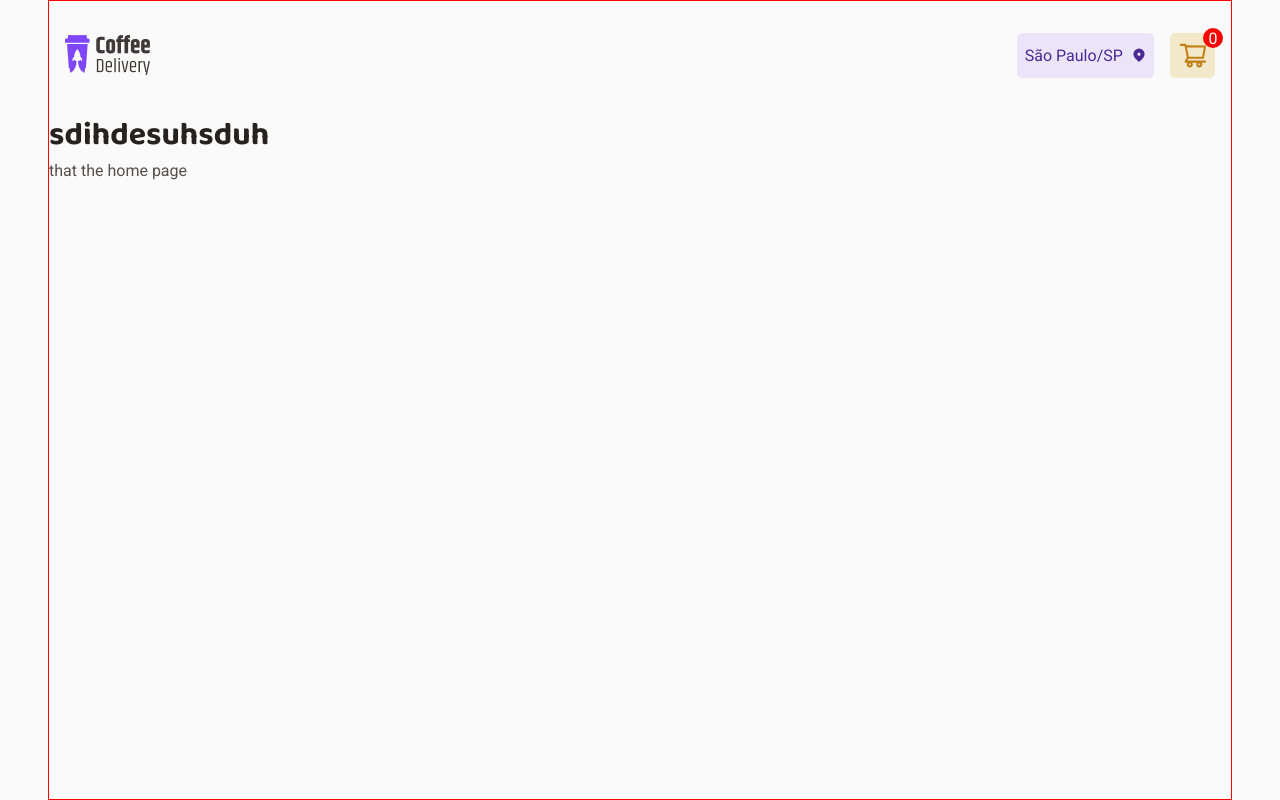
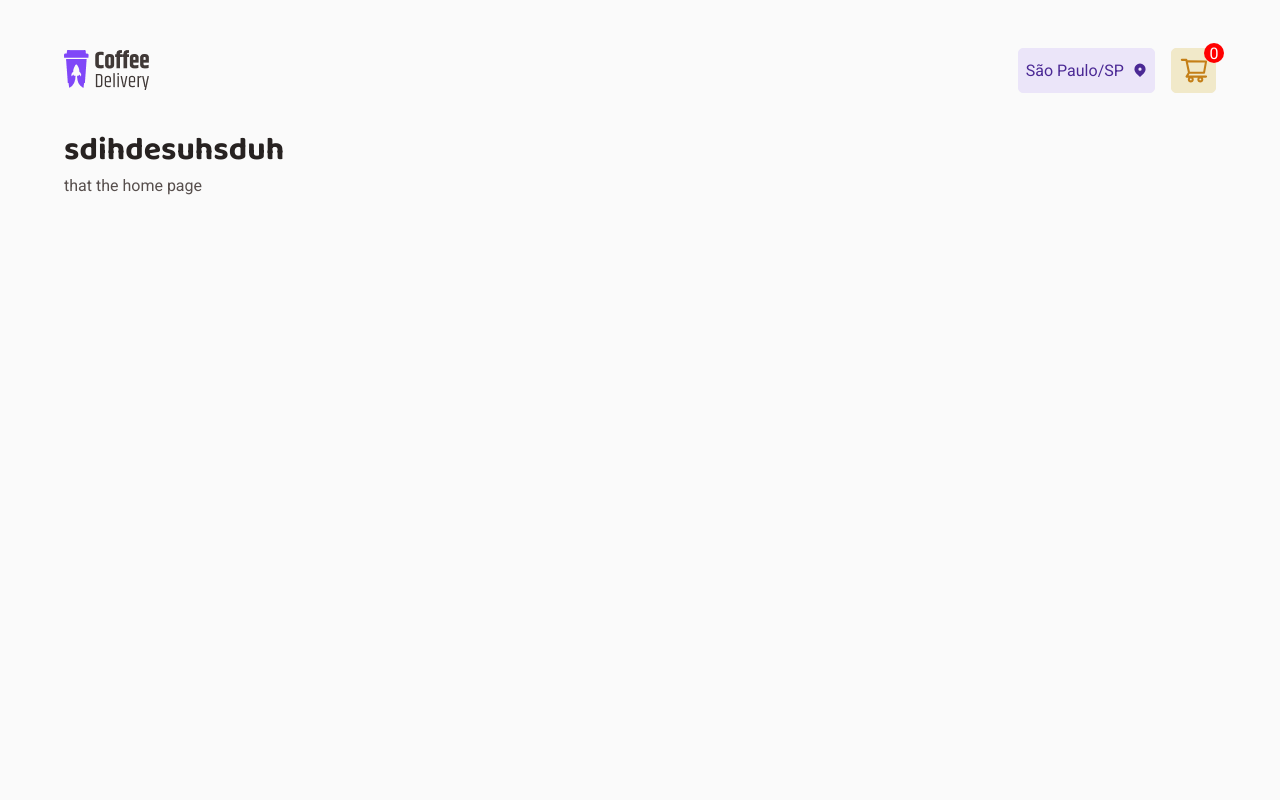
Before and after one commit to guicoelhodev/ignite_frontend_2022, a React (Vite) app in the folder challenger-02/: page / in a window 1280 px wide. Built offline with nearby package versions, Linux system fonts and the light colour scheme.

Commit message:
style: fix style errors

```diff
--- a/challenger-02/src/components/UI/Header/style.ts
+++ b/challenger-02/src/components/UI/Header/style.ts
@@ -4,7 +4,7 @@ export const Container = styled.header`
   display: flex;
   justify-content: space-between;
   align-items: center;
-  padding: 2rem 1rem;
+  padding: 2rem 0rem;
 
   section {
     display: flex;
--- a/challenger-02/src/components/UI/Layout/style.ts
+++ b/challenger-02/src/components/UI/Layout/style.ts
@@ -6,7 +6,7 @@ export const Container = styled.div`
   height: 100%;
   max-width: 74rem;
   margin: 0 auto;
-  border: 1px solid red;
+  padding: 1rem;
 
   background-color: inherit;
 
```
